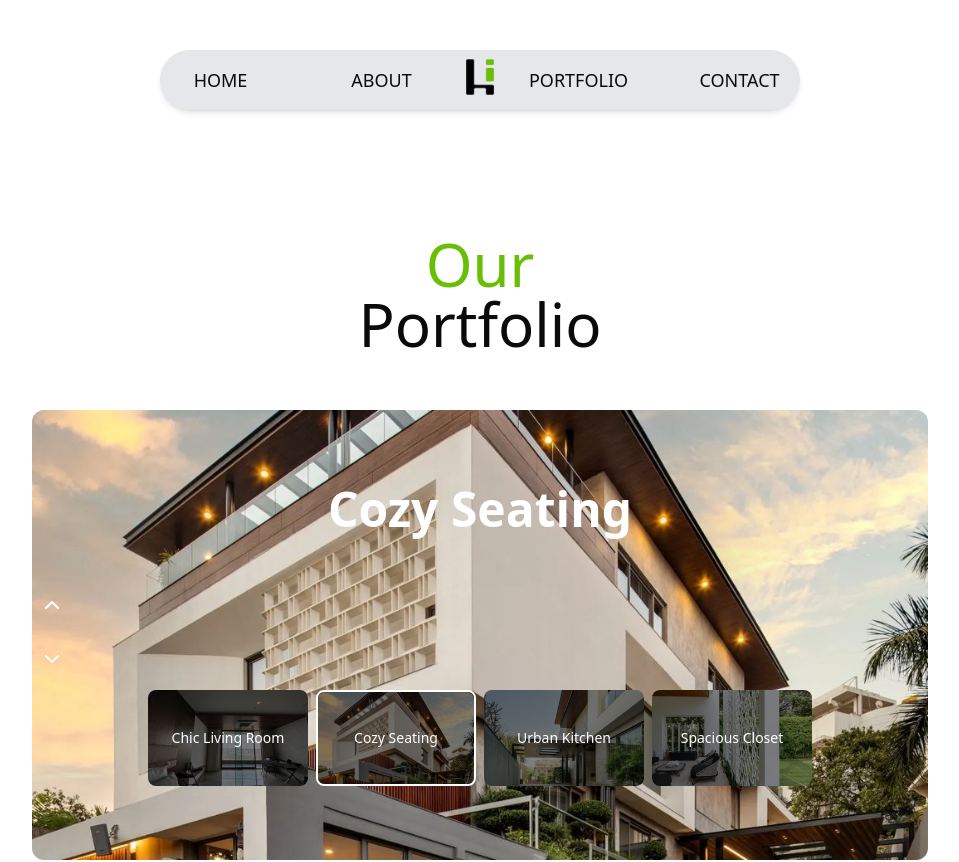
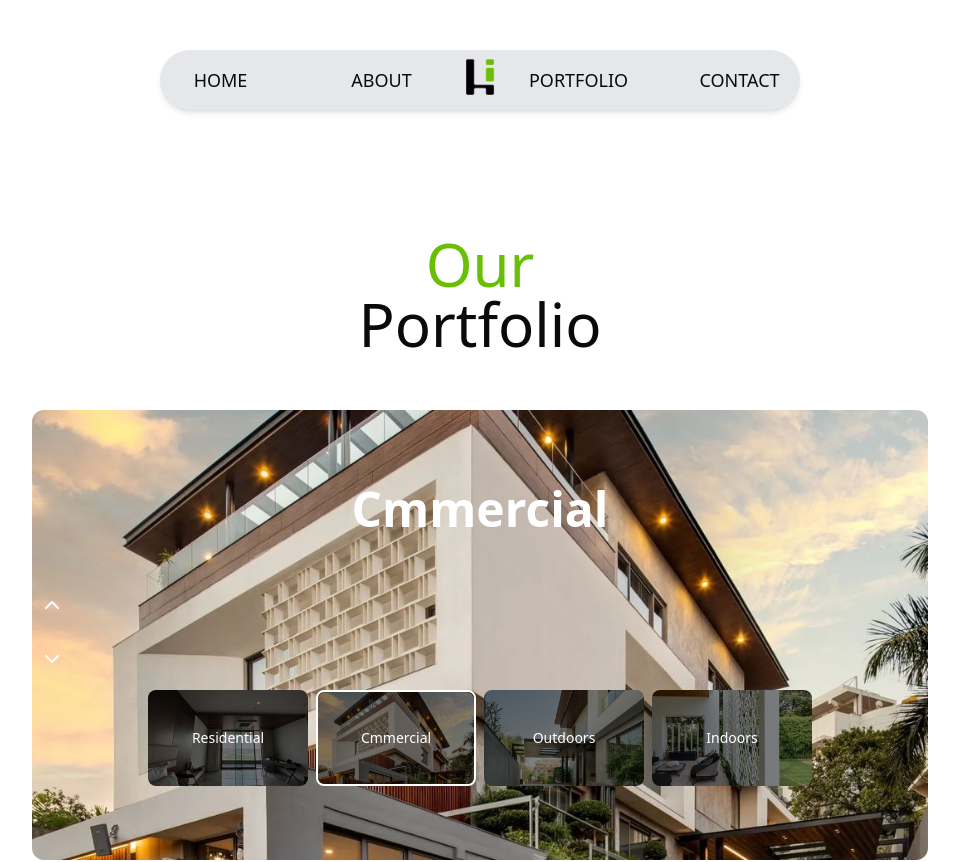
Before and after one commit to Matrixszh/int, a Next.js app: page /Portfolio in a window 1280 px wide. Shown: the top 862 px of the page, without its empty margins (160-1119 px from the left). Built offline with nearby package versions, Linux system fonts and the light colour scheme.

Commit message:
portfolio section titles fixed

```diff
--- a/components/LatestProjects.tsx
+++ b/components/LatestProjects.tsx
@@ -16,10 +16,10 @@ interface Project {
 }
 
 const projects: Project[] = [
-  { name: "Chic Living Room", image: img1, link: "/Commercial" },
-  { name: "Cozy Seating", image: img2, link: "/Commercial" },
-  { name: "Urban Kitchen", image: img3, link: "/Commercial" },
-  { name: "Spacious Closet", image: img4, link: "/Commercial" },
+  { name: "Residential", image: img1, link: "/Commercial" },
+  { name: "Cmmercial", image: img2, link: "/Commercial" },
+  { name: "Outdoors", image: img3, link: "/Commercial" },
+  { name: "Indoors", image: img4, link: "/Commercial" },
 ];
 
 const LatestProjects: React.FC = () => {
```
